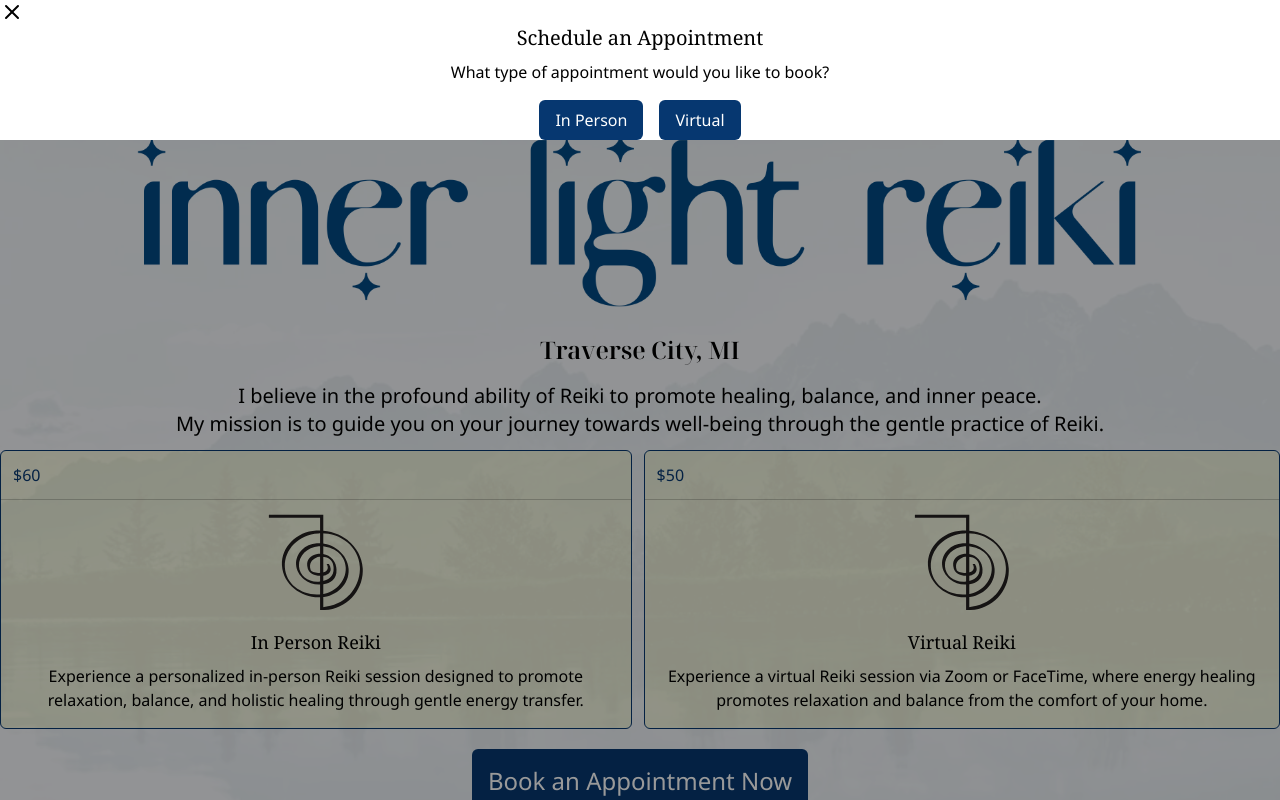
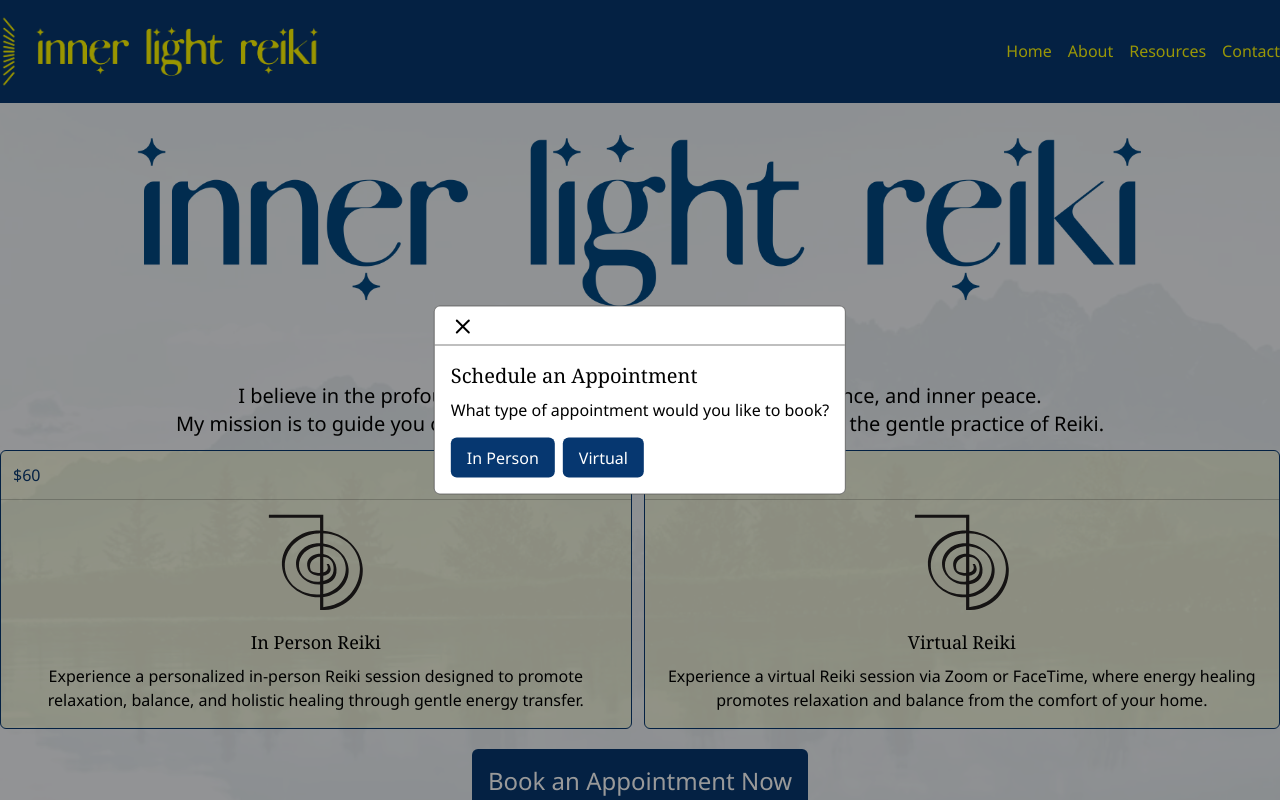
Before and after one commit to mattfishcodes/innerlight-reiki, a Next.js app: page /home in a window 1280 px wide. Both pictures are taken after a click on the button "Book an Appointment Now". Shown: the top 800 px of the page. Built offline with nearby package versions, Linux system fonts and the light colour scheme.

Commit message:
improve booking modal

```diff
--- a/src/app/(main)/home/components/BookingModal.tsx
+++ b/src/app/(main)/home/components/BookingModal.tsx
@@ -2,6 +2,7 @@
 
 import { cn } from '@/lib/utils'
 import { X } from 'lucide-react'
+import { createPortal } from 'react-dom'
 
 const BookingModal = ({
   show,
@@ -10,28 +11,36 @@ const BookingModal = ({
   show: boolean
   handleClose: () => void
 }) => {
-  return (
-    <div className={cn('hidden', show && 'block')}>
-      <div className='fixed inset-0 z-30 bg-black/40' onClick={handleClose} />
+  return createPortal(
+    <>
+      <div
+        className={cn('fixed inset-0 z-30 hidden bg-black/40', show && 'block')}
+        onClick={handleClose}
+      />
       <div
         className={cn(
-          'fixed inset-x-0 top-0 z-40 bg-white',
+          'fixed top-[50%] left-[50%] z-100 -translate-1/2 bg-white',
           'origin-top transform-gpu',
           'transition-all duration-300 ease-out',
-          'pointer-events-none -translate-y-2 scale-y-95 opacity-0',
-          'flex flex-col',
+          'pointer-events-none opacity-0',
+          'flex flex-col rounded-md border border-black/50 text-left',
           'motion-reduce:transition-none',
-          show && 'pointer-events-auto translate-y-0 scale-y-100 opacity-100',
+          show && 'pointer-events-auto opacity-100',
         )}
       >
+        <div className='border-b border-black/50 px-4 pt-2'>
+          <button onClick={handleClose}>
+            <X />
+          </button>
+        </div>
+        <div className='p-4'>
           <header>
-          <X onClick={handleClose} />
             <h3>Schedule an Appointment</h3>
           </header>
           <div>
             <p>What type of appointment would you like to book?</p>
             <button
-            className='hover:bg-primary-100 bg-primary mx-2 cursor-pointer rounded-md px-4 py-2 text-white transition-colors'
+              className='hover:bg-primary-100 bg-primary cursor-pointer rounded-md px-4 py-2 text-white transition-all hover:scale-102'
               onClick={() => {
                 window.open(
                   'https://inner-light-reiki.moxieapp.com/public/inner-light-reiki/60-minute-in-person',
@@ -42,7 +51,7 @@ const BookingModal = ({
               In Person
             </button>
             <button
-            className='hover:bg-primary-100 bg-primary mx-2 cursor-pointer rounded-md px-4 py-2 text-white transition-colors'
+              className='hover:bg-primary-100 bg-primary ml-2 cursor-pointer rounded-md px-4 py-2 text-white transition-all hover:scale-102'
               onClick={() => {
                 window.open(
                   'https://inner-light-reiki.moxieapp.com/public/inner-light-reiki/60-minute-virtual',
@@ -55,6 +64,8 @@ const BookingModal = ({
           </div>
         </div>
       </div>
+    </>,
+    document.body,
   )
 }
 
--- a/src/app/globals.css
+++ b/src/app/globals.css
@@ -4,7 +4,7 @@
 
 @theme {
   --color-primary: oklch(0.3429 0.1103 256.1);
-  --color-primary-100: oklch(0.3229 0.1103 256.1);
+  --color-primary-100: oklch(0.3 0.1103 256.1);
   --color-secondary: oklch(0.9557 0.2049 107.93);
 
   --font-noto-sans: var(--font-noto-sans);
```
Lines whose indentation alone changed are shown as unchanged.
